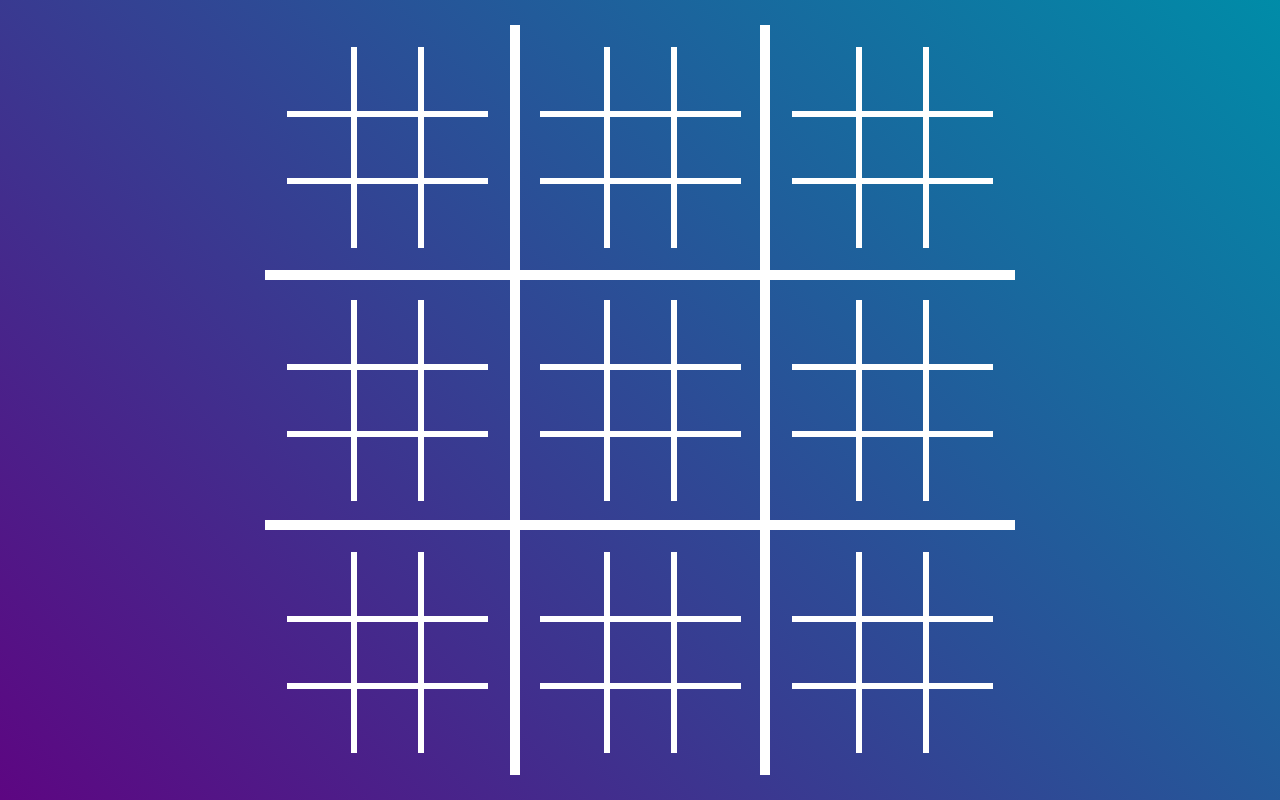
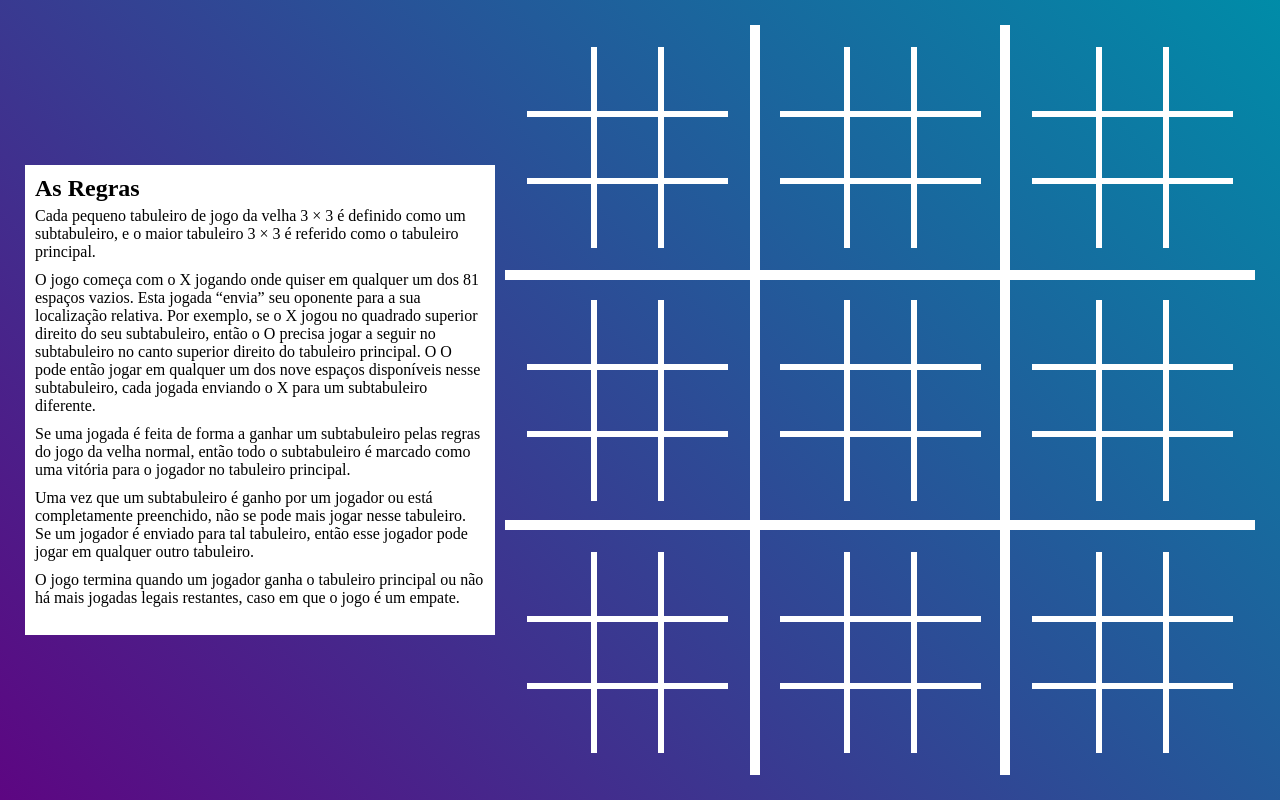
Before and after one commit to gbatistaa/tic-tac-toe, a plain HTML site: page index.html in a window 1280 px wide. Drawn offline with Linux system fonts and the light colour scheme.

Commit message:
Adicionando as Regras do jogo

```diff
--- a/index.html
+++ b/index.html
@@ -7,6 +7,19 @@
     <title>(Tic Tac Toe)²</title>
 </head>
 <body>
+    <div class="info">
+        <h2>As Regras</h2>
+        <p>Cada pequeno tabuleiro de jogo da velha 3 × 3 é definido como um subtabuleiro, e o maior tabuleiro 3 × 3 é referido como o tabuleiro principal.
+        </p>
+
+        <p>O jogo começa com o X jogando onde quiser em qualquer um dos 81 espaços vazios. Esta jogada “envia” seu oponente para a sua localização relativa. Por exemplo, se o X jogou no quadrado superior direito do seu subtabuleiro, então o O precisa jogar a seguir no subtabuleiro no canto superior direito do tabuleiro principal. O O pode então jogar em qualquer um dos nove espaços disponíveis nesse subtabuleiro, cada jogada enviando o X para um subtabuleiro diferente.</p>
+
+        <p>Se uma jogada é feita de forma a ganhar um subtabuleiro pelas regras do jogo da velha normal, então todo o subtabuleiro é marcado como uma vitória para o jogador no tabuleiro principal.</p>
+
+        <p>Uma vez que um subtabuleiro é ganho por um jogador ou está completamente preenchido, não se pode mais jogar nesse tabuleiro. Se um jogador é enviado para tal tabuleiro, então esse jogador pode jogar em qualquer outro tabuleiro.</p>
+
+        <p>O jogo termina quando um jogador ganha o tabuleiro principal ou não há mais jogadas legais restantes, caso em que o jogo é um empate.</p>
+    </div>
     <div id="tabuleiro-principal">
         <div class="caixa-grande">
             <div class="sub-tabuleiro">
```
